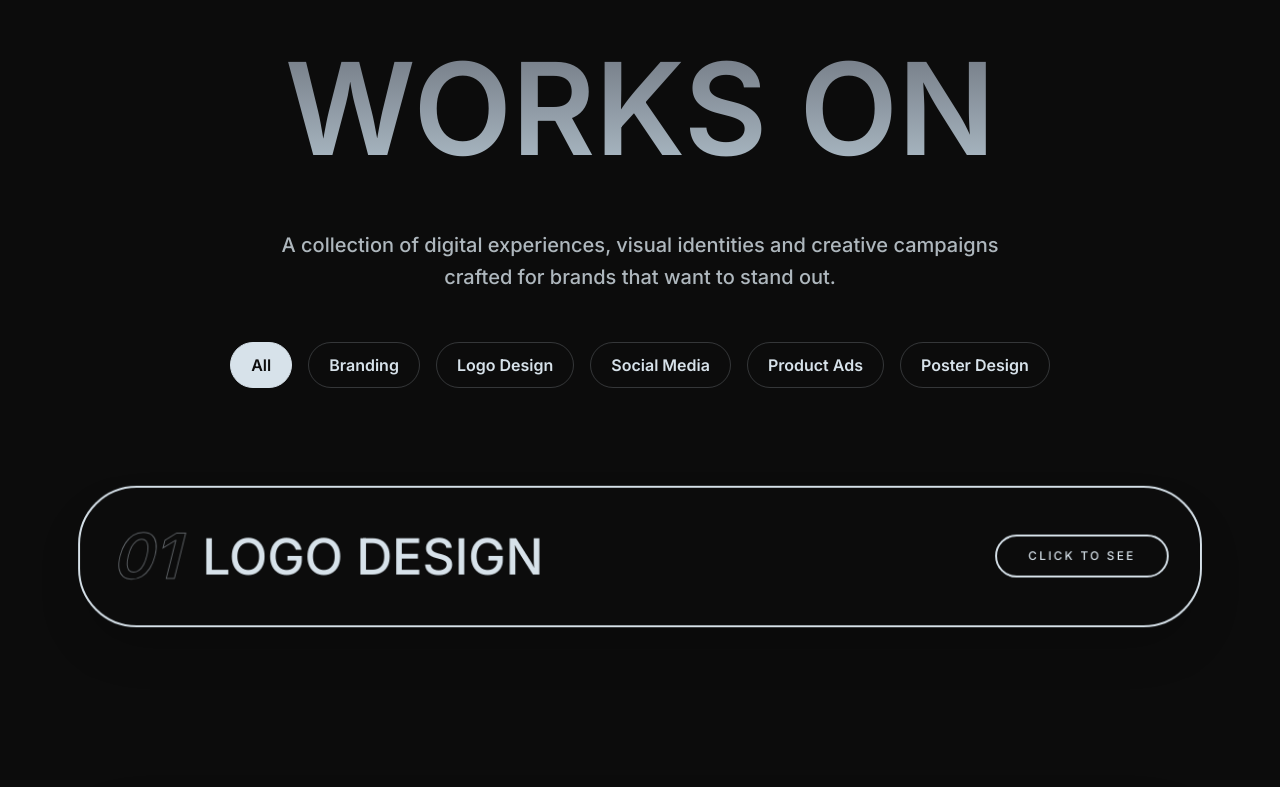
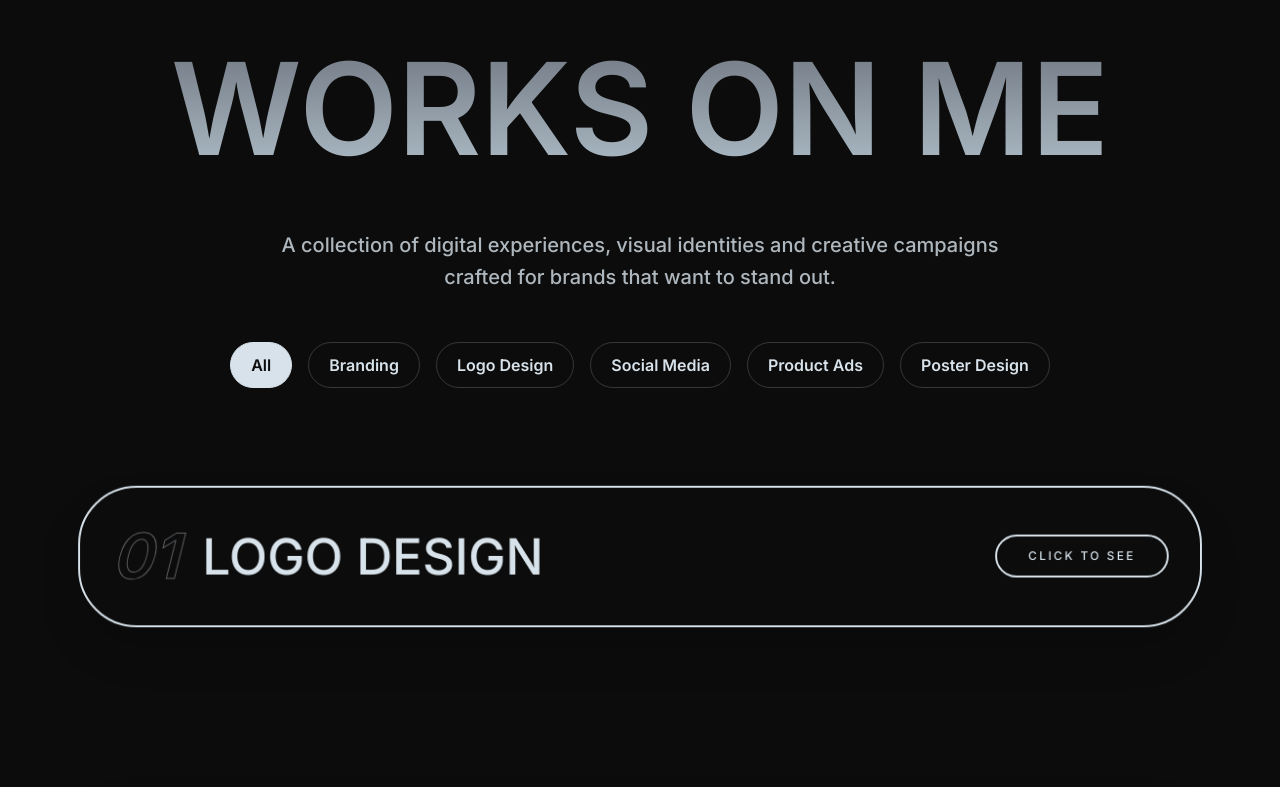
Before and after one commit to Ayush-Sanodiya/My-Portfolio, a React (Vite) app: page / in a window 1280 px wide. Shown: the part 8700-9487 px from the top of the page. Built offline with nearby package versions, Linux system fonts and the light colour scheme.

Commit message:
update 'Works on' section title

```diff
--- a/src/App.tsx
+++ b/src/App.tsx
@@ -19,7 +19,7 @@ export default function App() {
       <ProjectsSection />
       <ProjectsSection
         id="workson"
-        title="Works on"
+        title="works on me"
         projects={[
           {
             id: "01",
```
